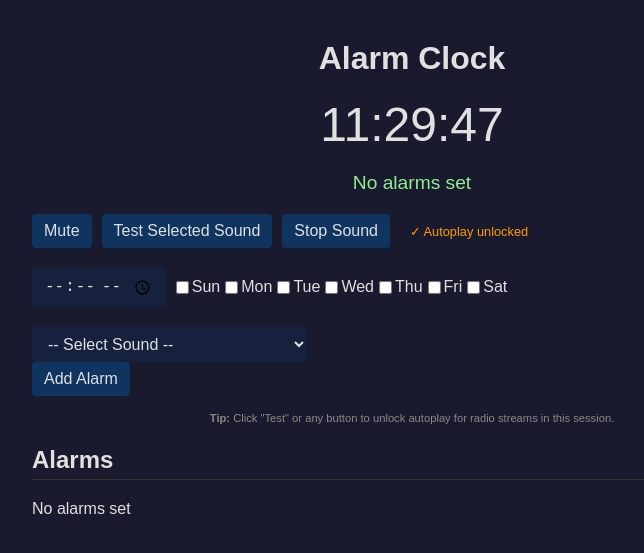
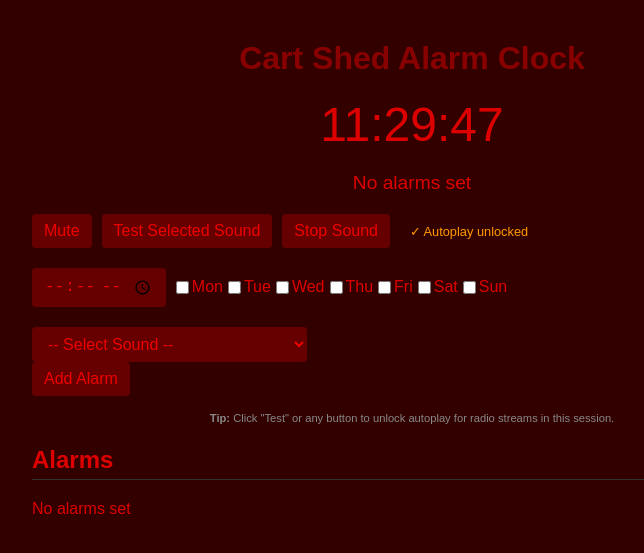
Before and after one commit to cartshedpages/cart-shed.github.io, a Jekyll site: the page static/html/radio.html, which Jekyll copies as it is, in a window 1280 px wide. Shown: the top 553 px of the page, without its empty margins (228-872 px from the left). Built offline with Jekyll 4.4.1, drawn with Linux system fonts in a browser that asks for light colours.

Commit message:
Styling of radio

```diff
--- a/static/html/radio.html
+++ b/static/html/radio.html
@@ -8,7 +8,7 @@
     </head>
     <body>
         <div class="container">
-            <h1>Alarm Clock</h1>
+            <h1>Cart Shed Alarm Clock</h1>
             <div class="clock" id="clock">00:00:00</div>
             <div class="next-alarm" id="nextAlarm">No alarms set</div>
 
@@ -24,13 +24,13 @@
             <div class="alarm-form">
                 <input type="time" id="alarmTime" />
                 <div class="day-select" id="daySelect">
-                    <label><input type="checkbox" value="0" /> Sun</label>
                     <label><input type="checkbox" value="1" /> Mon</label>
                     <label><input type="checkbox" value="2" /> Tue</label>
                     <label><input type="checkbox" value="3" /> Wed</label>
                     <label><input type="checkbox" value="4" /> Thu</label>
                     <label><input type="checkbox" value="5" /> Fri</label>
                     <label><input type="checkbox" value="6" /> Sat</label>
+                    <label><input type="checkbox" value="0" /> Sun</label>
                 </div>
             </div>
 
--- a/static/style/radio.css
+++ b/static/style/radio.css
@@ -5,8 +5,8 @@
 }
 body {
     font-family: Arial, sans-serif;
-    background: #1a1a2e;
-    color: #e0e0e0;
+    background: #330000;
+    color: #d00;
     min-height: 100vh;
     transition: background 0.5s;
 }
@@ -25,6 +25,7 @@ body.dimmed * {
 h1 {
     text-align: center;
     margin: 20px 0;
+    color: #800;
 }
 h2 {
     margin: 20px 0 10px;
@@ -41,7 +42,7 @@ h2 {
     text-align: center;
     font-size: 1.2rem;
     margin: 10px 0;
-    color: #90ee90;
+    /*color: #90ee90;*/
 }
 
 .controls {
@@ -58,15 +59,19 @@ select {
     font-size: 1rem;
     border: none;
     border-radius: 4px;
-    background: #16213e;
-    color: #e0e0e0;
+    background: #600;
+    color: #e00;
 }
 button {
     cursor: pointer;
-    background: #0f3460;
+    background: #600;
 }
 button:hover {
-    background: #0096c7;
+    background: #900;
+}
+
+button#addalarm {
+    margin-top: 1em;
 }
 
 .status {
```
